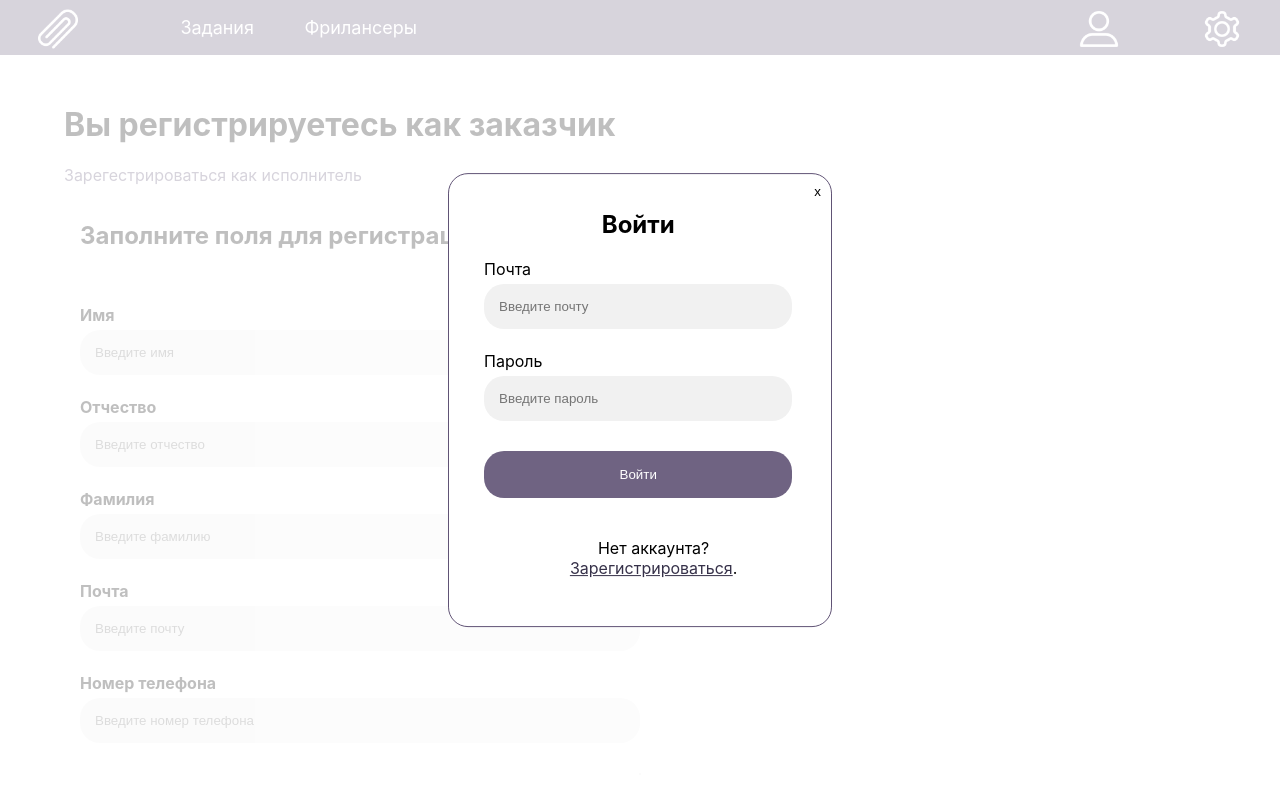
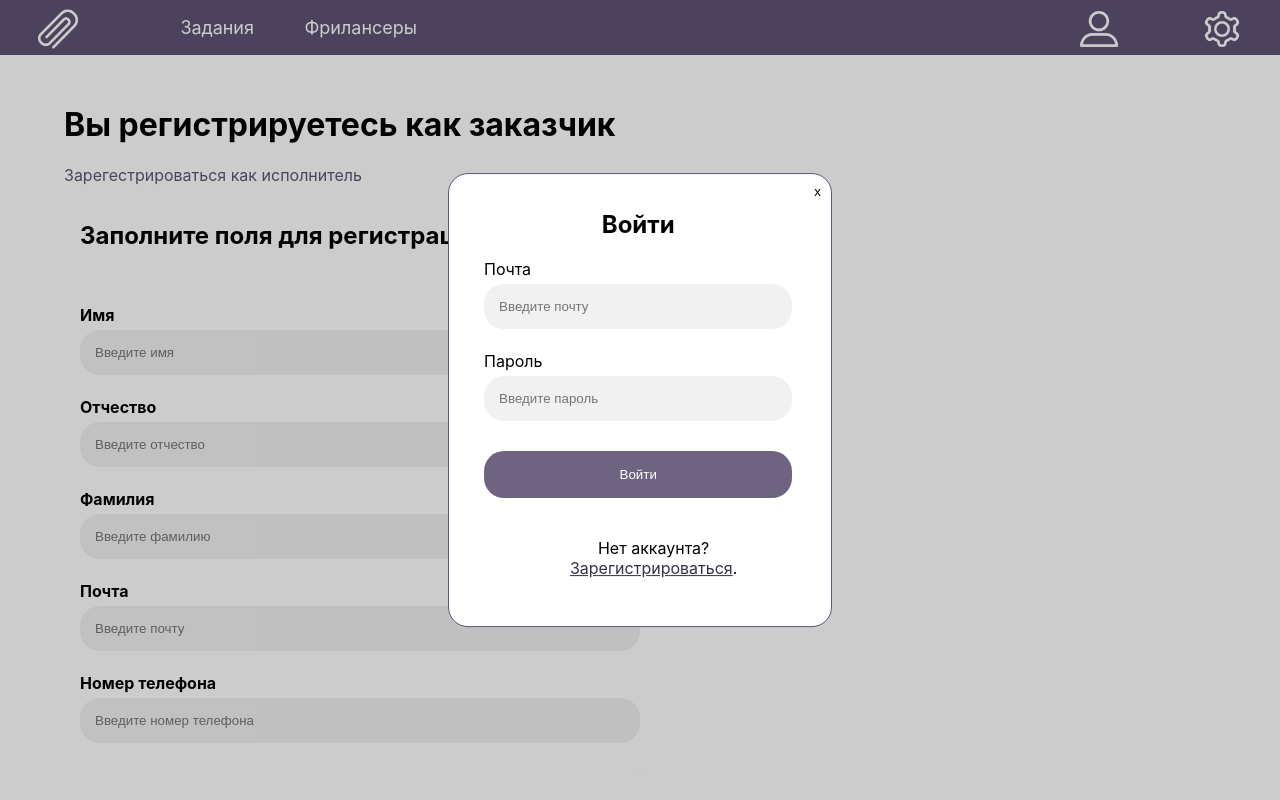
Before and after one commit to AnastasiaMaksimovskaya/freelance_service_react, a React (Create React App) app: page /client/reg in a window 1280 px wide. Both pictures are taken after a click on the button 1098 px from the left and 29 px from the top of the page. Shown: the top 800 px of the page. Built offline with nearby package versions, Linux system fonts and the light colour scheme; the HTML template or start-up script is replaced by a standard one.

Commit message:
add popup and modal while catching axios error

```diff
--- a/package.json
+++ b/package.json
@@ -16,6 +16,7 @@
     "react-modal": "^3.16.1",
     "react-scripts": "5.0.1",
     "reactjs-popup": "^2.0.6",
+    "sweetalert2": "^11.7.31",
     "web-vitals": "^2.1.4"
   },
   "scripts": {
--- a/public/index.html
+++ b/public/index.html
@@ -29,6 +29,7 @@
   <body>
     <noscript>You need to enable JavaScript to run this app.</noscript>
     <div id="root"></div>
+    <div id="overlay"></div>
     <!--
       This HTML file is a template.
       If you open it directly in the browser, you will see an empty page.
--- a/src/App.css
+++ b/src/App.css
@@ -36,18 +36,7 @@
     transform: rotate(360deg);
   }
 }
-.ReactModal__Overlay {
-  opacity: 0;
-  transition: opacity 200ms ease-in-out;
-}
 
-.ReactModal__Overlay--after-open{
-  opacity: 1;
-}
-
-.ReactModal__Overlay--before-close{
-  opacity: 0;
-}
 
 .modal {
   position: absolute;
--- a/src/App.js
+++ b/src/App.js
@@ -1,20 +1,19 @@
-import logo from './logo.svg';
 import './App.css';
 import NavBar from "./components/NavBar";
-import React, {useState} from "react";
 import ClientRegistration from "./components/ClientRegistration";
 import PerformerRegistration from "./components/PerformerRegistration";
 import RegPopup from "./components/RegPopup";
 import {BrowserRouter, Route, Routes} from "react-router-dom";
 import Orders from "./components/Orders";
 import Login from "./components/Login";
-export const host  = 'http://localhost:3000/';
-export let role  = 'client';
 
+export const host = 'http://localhost:3000/';
 
 function App() {
     const role = 'client'
-    return (<BrowserRouter>
+
+    return (
+            <BrowserRouter>
                 <Routes>
                     <Route path="" element={<NavBar/>}/>
                     <Route path="auth/popup" element={<RegPopup current={role}/>}/>
@@ -26,7 +25,8 @@ function App() {
                     <Route path="performer/reg"
                            element={<><NavBar/><PerformerRegistration current={role}/></>}/>
                 </Routes>
-    </BrowserRouter>)
+            </BrowserRouter>
+    )
 }
 
 export default App;
--- /dev/null
+++ b/src/components/AxiosInstance.js
@@ -0,0 +1,24 @@
+import axios from "axios";
+import React from "react";
+import Swal from "sweetalert2";
+
+const axiosInstance = axios.create({
+    baseURL: 'https://localhost:8080',
+});
+
+axiosInstance.interceptors.response.use((response) => {
+        return response
+    }, (error) => {
+        if (error.response.status === 403) {
+            window.location.assign('')
+        } else if (error.response.status >= 500) {
+            Swal.fire({
+                title: 'Что-то пошло не так, \n повторите ваш запрос позже',
+                timer: 2000,
+                showConfirmButton: false,
+            })
+        }
+    }
+)
+
+export default axiosInstance;
--- a/src/components/Login.js
+++ b/src/components/Login.js
@@ -1,7 +1,7 @@
 import './Auth.css'
 import React from "react";
 import {host} from "../App";
-import axios from "axios";
+import axiosInstance from "./AxiosInstance";
 
 export default function Login() {
 
@@ -29,9 +29,10 @@ function login(event) {
         "login": event.target.form.elements.username.value,
         "password": event.target.form.elements.password.value
     };
-    console.log(userData)
-    axios
+
+    axiosInstance
         .post(`http://localhost:8080/auth/login`, userData)
-        .then()
-    ;
+        .then(r => {
+            localStorage.setItem('jwt', r.data.object.token)
+        });
 }
--- /dev/null
+++ b/src/components/Modal.js
@@ -0,0 +1,24 @@
+import React, {Component} from "react";
+import {createPortal} from "react-dom";
+
+const modalStyle = {
+    position: "fixed",
+    left: 0,
+    top: 0,
+    bottom: 0,
+    right: 0,
+    backgroundColor: "rgba(0,0,0,.2)",
+    color: "##FFF",
+};
+
+export default class Modal extends Component {
+
+    render() {
+        return createPortal(
+            <div style={modalStyle} onClick={this.props.onClick}>
+                {this.props.children}
+            </div>,
+            document.getElementById("overlay")
+        );
+    }
+}
--- a/src/components/NavBar.css
+++ b/src/components/NavBar.css
@@ -47,16 +47,5 @@ img {
     background-color: white;
     border: 1px solid #605375;
     border-radius: 20px;
-}
-.ReactModal__Overlay {
-    opacity: 0;
     transition: opacity 200ms ease-in-out;
 }
-
-.ReactModal__Overlay--after-open{
-    opacity: 1;
-}
-
-.ReactModal__Overlay--before-close{
-    opacity: 0;
-}
--- a/src/components/NavBar.js
+++ b/src/components/NavBar.js
@@ -1,28 +1,24 @@
-import React, {Component, useState} from 'react';
+import React, {useState} from 'react';
 import './NavBar.css'
 import Login from "./Login";
-import Modal from 'react-modal';
+import Modal from './Modal';
 import {host} from "../App";
 
-export default function NavBar(props) {
+export default function NavBar() {
 
-    const [modalIsOpen, setModalIsOpen] = useState(false);
+    const [stateModal, setStateModal] = useState(false);
+    const openModal = () => setStateModal(true);
+    const closeModal = () => setStateModal(false);
 
-    const openModal = () => {
-        setModalIsOpen(true);
-    };
-
-    const closeModal = () => {
-        setModalIsOpen(false);
-    };
     const modalContent = (
         <div>
-            <div>
-                <button className="transparent-button align-right" onClick={closeModal}>x</button>
+            <div className="login-modal modal">
+                <button className="transparent-button align-right">x</button>
                 <Login/>
             </div>
         </div>
     );
+
     return (
         <nav>
             <div><a href="client/reg"><img className="logo" src={require("../img/logo.png")}/></a></div>
@@ -33,9 +29,7 @@ export default function NavBar(props) {
             <div>
                 <button className="transparent-button" onClick={openModal}><img src={require("../img/user.png")}/>
                 </button>
-                <Modal className="login-modal modal" isOpen={modalIsOpen}>
-                    {modalContent}
-                </Modal>
+                {stateModal && <Modal children={modalContent} onClick={closeModal}></Modal>}
             </div>
             <div><a href={host + 'client/reg'}><img src={require("../img/setings.png")}/></a></div>
         </nav>
--- a/src/components/Orders.js
+++ b/src/components/Orders.js
@@ -1,15 +1,18 @@
 import './Orders.css'
 import axios from "axios";
 import {useEffect, useState} from "react";
+import axiosInstance from "./AxiosInstance";
 
 
 export default function Orders (props) {
 
     const [items, setItems] = useState([]);
 
-    const response = () => axios
+    const response = () => axiosInstance
         .get(`http://localhost:8080/order/getOrders`).then(r => {
-            setItems(r.data.objects)
+            if (r !== undefined && r.data !== undefined) {
+                setItems(r.data.objects)
+            }
         });
 
     useEffect(() => {
```
Also changed, not shown: 1 other file (tests, documents, lock files or other folders). Lines whose indentation alone changed are shown as unchanged.
